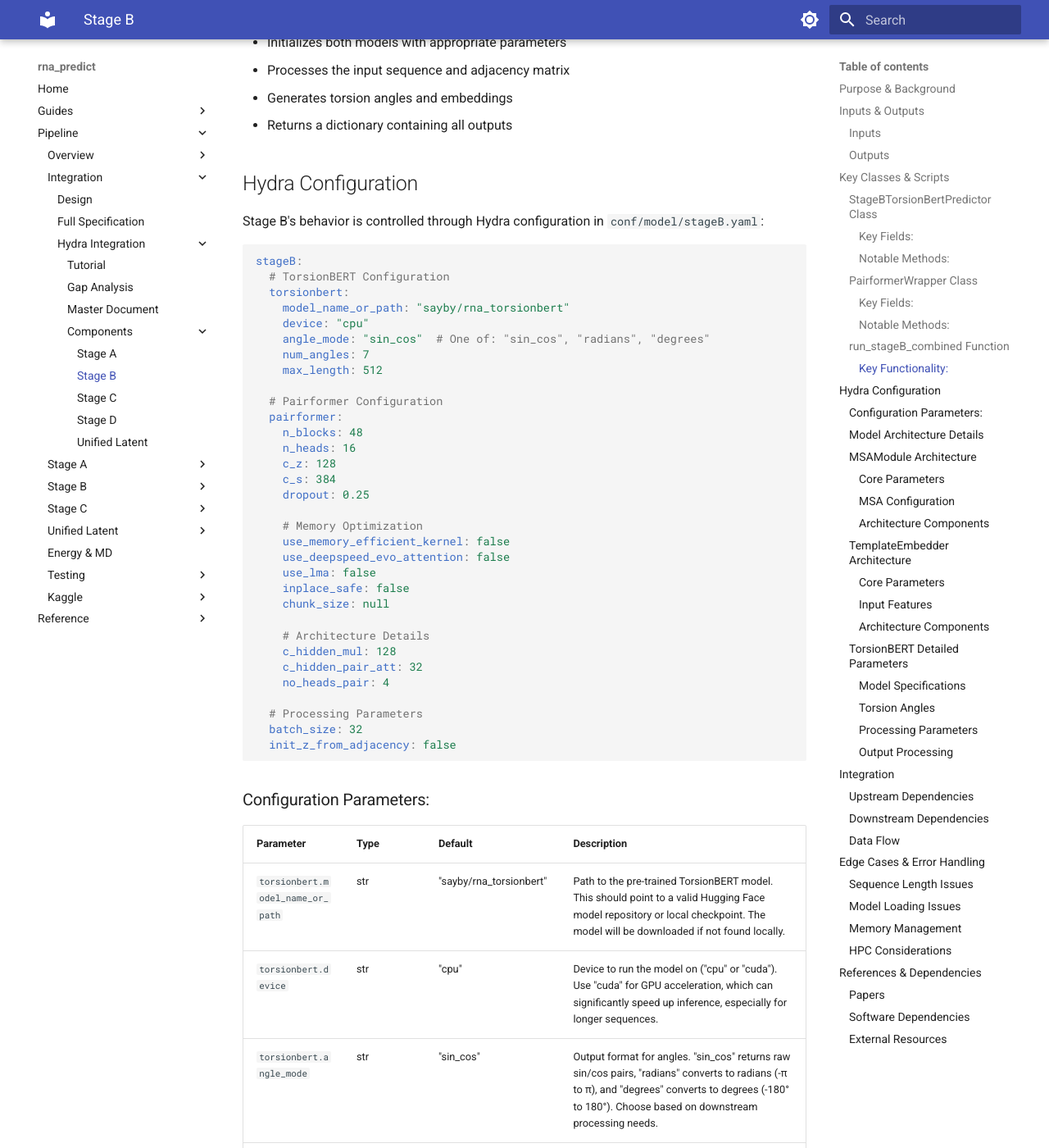
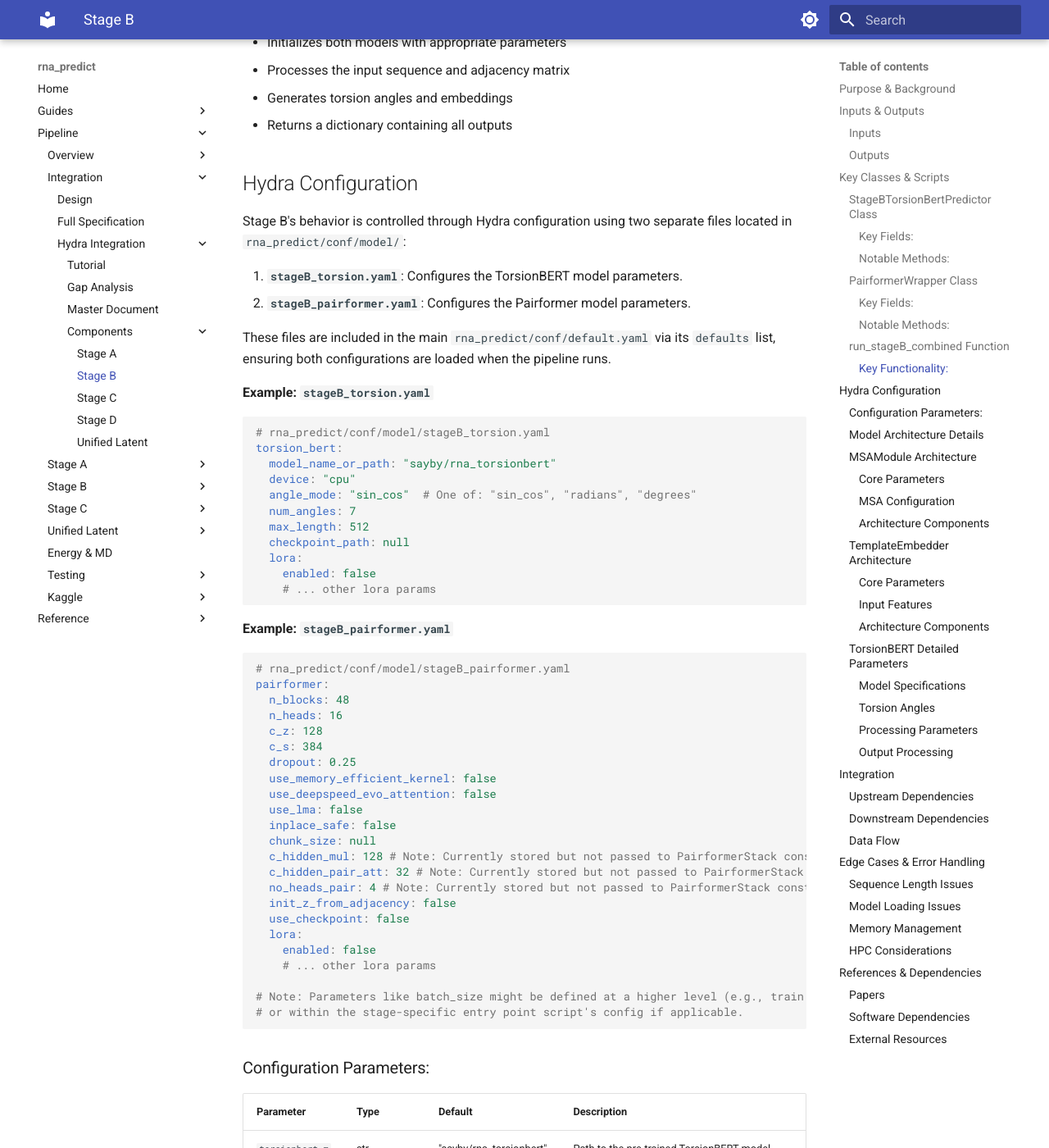
Before and after one commit to ImmortalDemonGod/RNA_PREDICT, an MkDocs documentation site: the page built from docs/pipeline/integration/hydra_integration/components/stageB/StageB_Torsion_Pairwise.md, in a window 1280 px wide and 1400 px high, scrolled down 2219 px. Shown: the whole window at 82% size. Built offline with MkDocs 1.6.1 and Material for MkDocs 9.7.7, drawn with Linux system fonts in a browser that asks for light colours.

Commit message:
Update Stage B torsion and pairwise integration documentation

````diff
--- a/docs/pipeline/integration/hydra_integration/components/stageB/StageB_Torsion_Pairwise.md
+++ b/docs/pipeline/integration/hydra_integration/components/stageB/StageB_Torsion_Pairwise.md
@@ -76,41 +76,53 @@ This function orchestrates the combined operation of TorsionBERT and Pairformer.
 
 ## Hydra Configuration
 
-Stage B's behavior is controlled through Hydra configuration in `conf/model/stageB.yaml`:
+Stage B's behavior is controlled through Hydra configuration using two separate files located in `rna_predict/conf/model/`:
 
+1.  **`stageB_torsion.yaml`**: Configures the TorsionBERT model parameters.
+2.  **`stageB_pairformer.yaml`**: Configures the Pairformer model parameters.
+
+These files are included in the main `rna_predict/conf/default.yaml` via its `defaults` list, ensuring both configurations are loaded when the pipeline runs.
+
+**Example: `stageB_torsion.yaml`**
 ```yaml
-stageB:
-  # TorsionBERT Configuration
-  torsionbert:
-    model_name_or_path: "sayby/rna_torsionbert"
-    device: "cpu"
-    angle_mode: "sin_cos"  # One of: "sin_cos", "radians", "degrees"
-    num_angles: 7
-    max_length: 512
+# rna_predict/conf/model/stageB_torsion.yaml
+torsion_bert:
+  model_name_or_path: "sayby/rna_torsionbert"
+  device: "cpu"
+  angle_mode: "sin_cos"  # One of: "sin_cos", "radians", "degrees"
+  num_angles: 7
+  max_length: 512
+  checkpoint_path: null
+  lora:
+    enabled: false
+    # ... other lora params
+```
 
-  # Pairformer Configuration
-  pairformer:
-    n_blocks: 48
-    n_heads: 16
-    c_z: 128
-    c_s: 384
-    dropout: 0.25
+**Example: `stageB_pairformer.yaml`**
+```yaml
+# rna_predict/conf/model/stageB_pairformer.yaml
+pairformer:
+  n_blocks: 48
+  n_heads: 16
+  c_z: 128
+  c_s: 384
+  dropout: 0.25
+  use_memory_efficient_kernel: false
+  use_deepspeed_evo_attention: false
+  use_lma: false
+  inplace_safe: false
+  chunk_size: null
+  c_hidden_mul: 128 # Note: Currently stored but not passed to PairformerStack constructor
+  c_hidden_pair_att: 32 # Note: Currently stored but not passed to PairformerStack constructor
+  no_heads_pair: 4 # Note: Currently stored but not passed to PairformerStack constructor
+  init_z_from_adjacency: false
+  use_checkpoint: false
+  lora:
+    enabled: false
+    # ... other lora params
 
-    # Memory Optimization
-    use_memory_efficient_kernel: false
-    use_deepspeed_evo_attention: false
-    use_lma: false
-    inplace_safe: false
-    chunk_size: null
-
-    # Architecture Details
-    c_hidden_mul: 128
-    c_hidden_pair_att: 32
-    no_heads_pair: 4
-
-  # Processing Parameters
-  batch_size: 32
-  init_z_from_adjacency: false
+# Note: Parameters like batch_size might be defined at a higher level (e.g., train.yaml or main default.yaml)
+# or within the stage-specific entry point script's config if applicable.
 ```
 
 ### Configuration Parameters:
````
